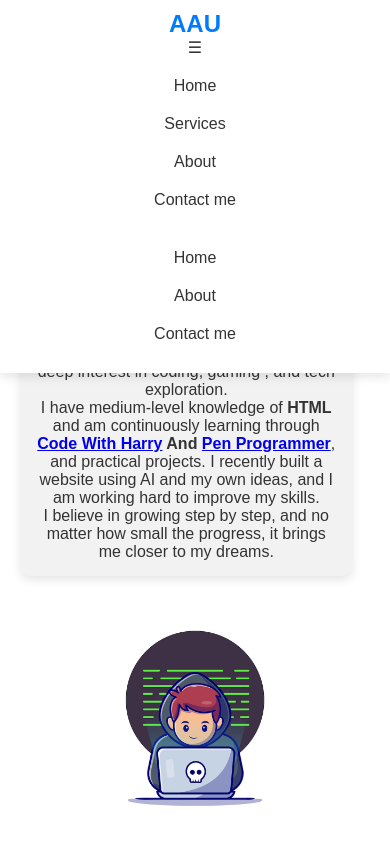
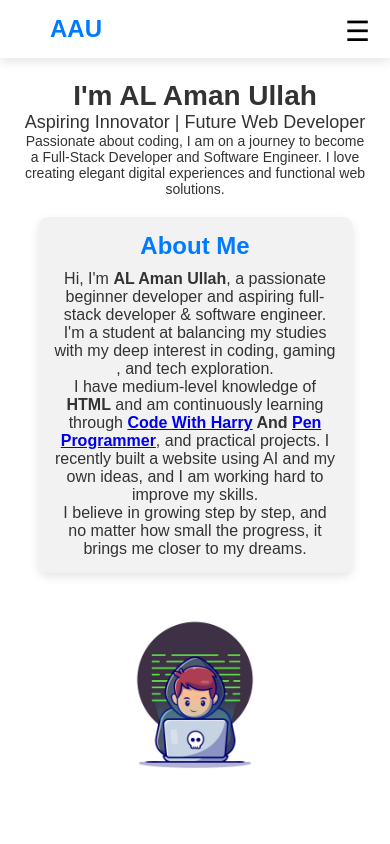
Before and after one commit to Amanullah21-crerator/aau, a plain HTML site: page index.html in a window 390 px wide. Shown: the top 844 px of the page. Drawn offline with Linux system fonts and the light colour scheme.

Commit message:
Update style.css

```diff
--- a/style.css
+++ b/style.css
@@ -120,60 +120,93 @@ nav ul li a:hover {
 .social-btn:hover {
     background: #0056b3;
 }
-/* Responsive Design */
+/* Responsive Design for Mobile */
 @media (max-width: 768px) {
-    header {
-        flex-direction: column;
-        text-align: center;
-        padding: 10px 20px;
+    body {
+        overflow-x: hidden;
     }
 
+    /* Navbar: Hide Default, Show Hamburger */
     nav ul {
-        flex-direction: column;
-        padding: 10px 0;
+        display: none;
     }
 
-    nav ul li {
-        margin: 10px 0;
+    .hamburger {
+        display: block;
+        font-size: 28px;
+        cursor: pointer;
+        color: #000;
+        position: absolute;
+        top: 15px;
+        right: 20px;
     }
 
+    /* Show Menu When Clicked */
+    .mobile-menu {
+        display: none;
+        flex-direction: column;
+        background: white;
+        position: absolute;
+        top: 50px;
+        right: 10px;
+        width: 150px;
+        padding: 10px;
+        box-shadow: 0px 4px 10px rgba(0, 0, 0, 0.2);
+    }
+
+    .mobile-menu a {
+        color: #333;
+        text-decoration: none;
+        padding: 8px 0;
+        text-align: center;
+        display: block;
+    }
+
+    /* Hero Section */
     .hero {
         flex-direction: column;
         text-align: center;
-        padding: 100px 20px 50px;
+        padding: 80px 20px 50px;
+    }
+
+    .hero-img img {
+        width: 80%;
+        max-width: 250px;
+        margin: 0 auto 20px;
     }
 
     .hero-text {
         max-width: 100%;
     }
 
-    .hero-img img {
-        width: 80%;
-        max-width: 300px;
-        margin-top: 20px;
+    h1 {
+        font-size: 28px;
     }
 
+    .role {
+        font-size: 18px;
+    }
+
+    .description {
+        font-size: 14px;
+    }
+
+    /* About Me */
     .about-me {
-        max-width: 95%;
+        max-width: 90%;
         padding: 15px;
+        margin: 20px auto;
     }
 
     .buttons {
+        display: flex;
         flex-direction: column;
         align-items: center;
+        gap: 10px;
     }
 
     .buttons .hire-btn,
     .buttons .whatsapp-btn {
         width: 90%;
-        margin: 5px 0;
-    }
-
-    .follow-me {
-        text-align: center;
-    }
-
-    .follow-me img {
-        width: 200px;
     }
 }
```
